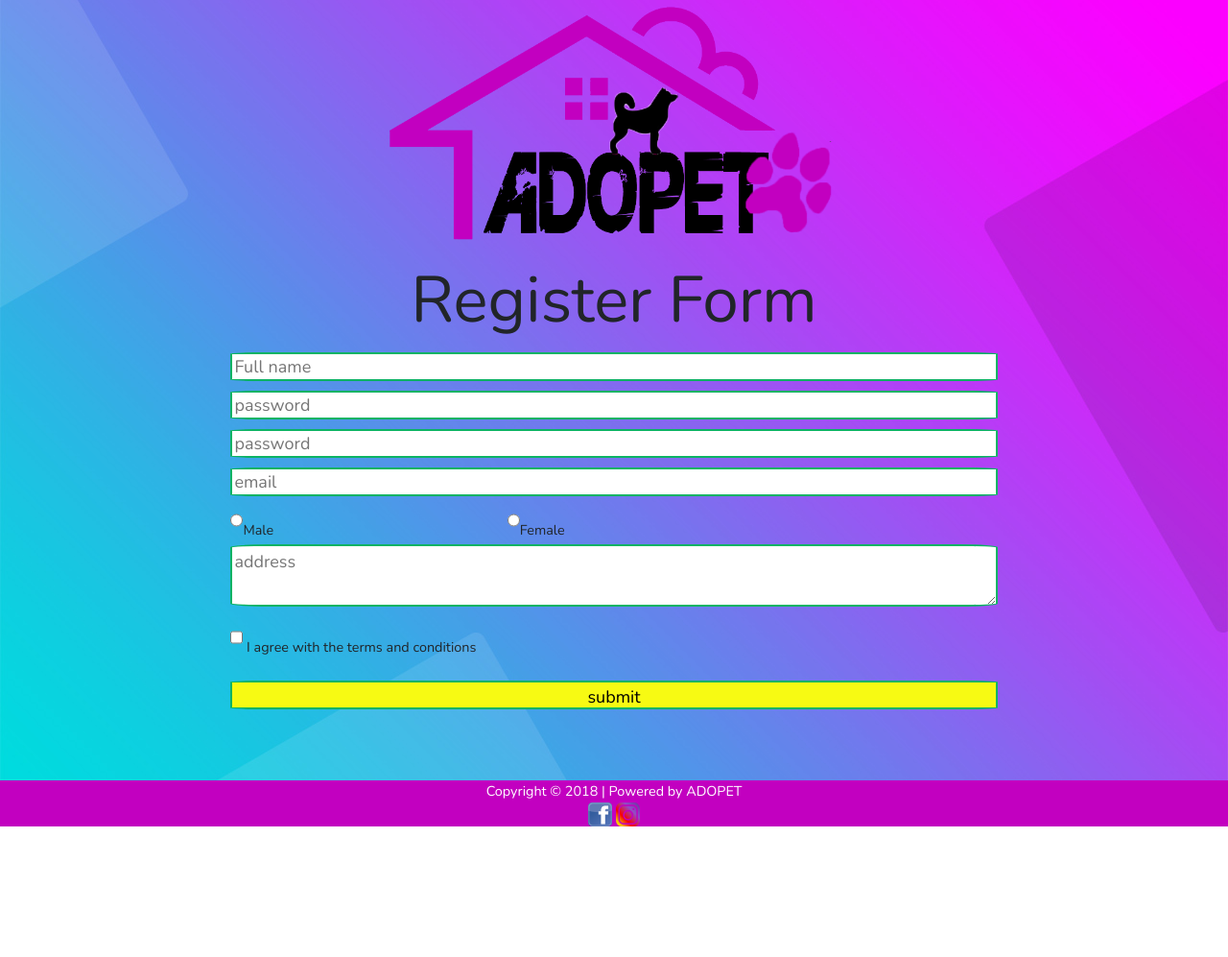
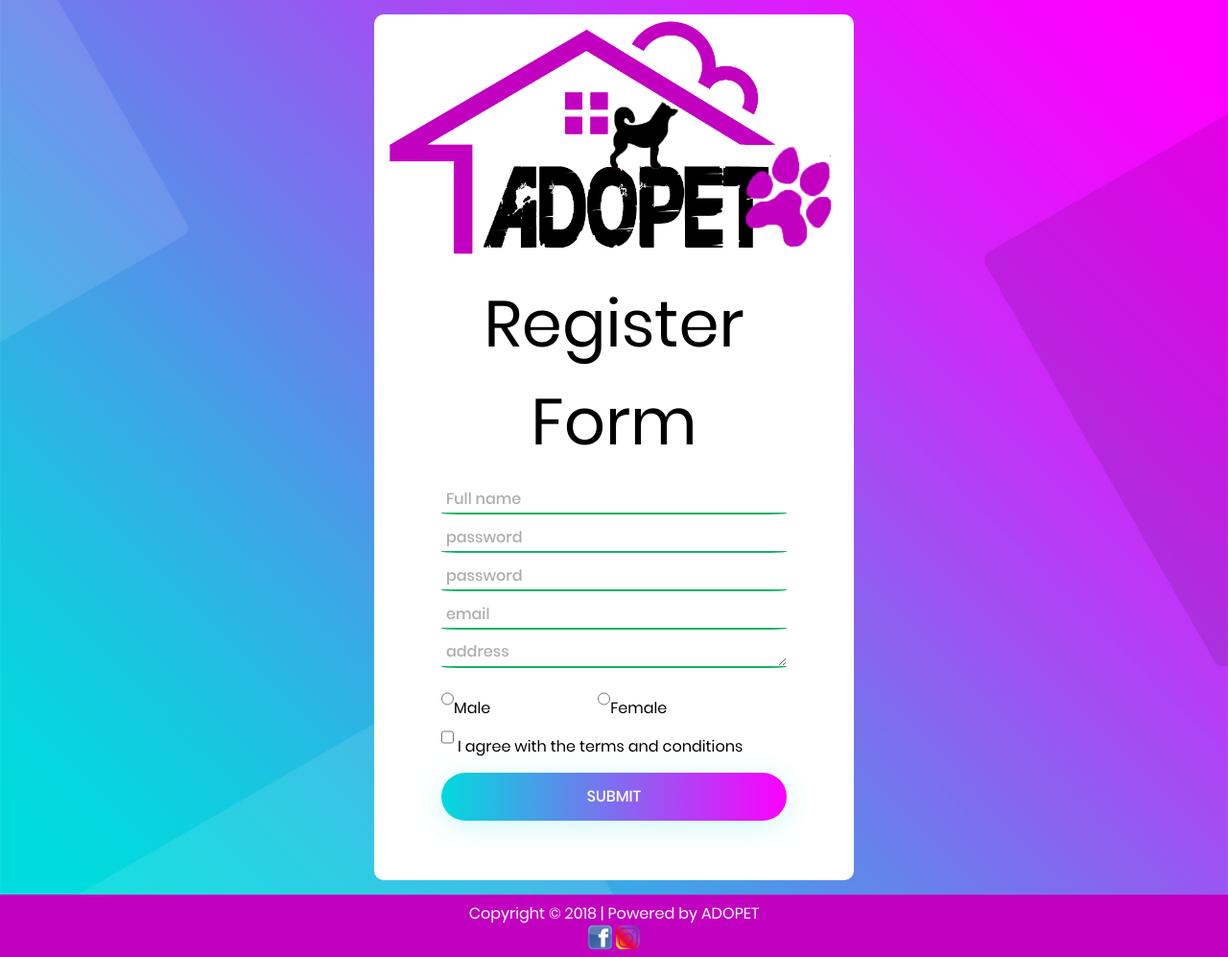
Before and after one commit to christan8120/Adopet, a Laravel app: page /register in a window 1280 px wide. Shown: the whole page at 96% size. Before the commit the page ends 861 px from the top, so only its background shows below. Run offline with Laravel 8, Linux system fonts and the light colour scheme; style sheets or scripts are compiled from the project's sources.

Commit message:
tambah masterpage, footer

```diff
--- a/public/css/login/register.css
+++ b/public/css/login/register.css
@@ -2,7 +2,6 @@
     margin: 0px;
     background-position: center;
     background-size: cover;
-    font-family: 'Niramit', sans-serif;
 }
 
 .header{
@@ -15,7 +14,7 @@
 }
 
 .header-logo img{
-    width:90vw;
+    width:100%;
     max-width: 500px;
 }
 
@@ -40,6 +39,8 @@
 {
     font-size: 9vw;
     text-align: center;
+    padding-top: 5px;
+    padding-bottom: 15px;
 }
 
 @media screen and (min-width: 750px) {
@@ -58,12 +59,18 @@
 .content-form input, .content-form textarea
 {
     width: 100%;
-    border: 2px solid #0cb364;
+    border-bottom: 2px solid #0cb364;
     border-radius: 5%;
     background-color: white;
     margin-bottom: 10px;
     height: 35px;
-    font-size: 18px;
+    font-family: Poppins-Medium;
+    font-size: 16px;
+    padding-left: 5px;
+}
+
+.content-form input:focus, .content-form textarea:focus{
+    border-bottom: 2px solid #00dbde !important;
 }
 
 @media screen and (min-width: 750px) {
@@ -72,39 +79,15 @@
     }
 }
 
-.content-form input[type="submit"]
-{
-    margin-top: 20px;
-    border-radius: 5%;
-    background-color: #f7fa13;
-
-}
-
-.content-form input[type="submit"]:hover
-{
-    background-color: white;
-    border:5px solid black;
-}
-
 .content-form #gender input, .content-form #agreement input{
     width:unset;
 }
 
 .content-form #agreement{
     text-align: left;
+    padding-bottom: 12px;
 }
 
 .content-form #gender{
     text-align: left;
 }
-
-.footer{
-    text-align: center;
-    background-color: #c200c0;
-    color:#fff;
-}
-
-.footer-title
-{
-    text-align: center;
-}
--- a/public/css/main.css
+++ b/public/css/main.css
@@ -159,6 +159,7 @@
 }
 
 .container-login100 {
+    background-image: url('../image/bg-01.jpg');
   width: 100%;
   min-height: 100vh;
   display: -webkit-box;
@@ -469,3 +470,18 @@
     padding-right: 15px;
   }
 }
+
+/*//////////////////////////////////////////////////////////////////
+[ Footer ]*/
+
+.footer{
+    text-align: center;
+    background-color: #c200c0;
+    color:#fff;
+    padding-top: 7px;
+}
+
+.footer-title
+{
+    text-align: center;
+}
--- a/resources/views/layout.blade.php
+++ b/resources/views/layout.blade.php
@@ -1,7 +1,39 @@
-<?php
-/**
- * Created by PhpStorm.
- * User: kevin
- * Date: 16/10/2018
- * Time: 22.39
- */
+<!DOCTYPE html>
+<html lang="en">
+<style>
+    body, html {
+        height: 100%;
+    }
+</style>
+<head>
+    <title>@yield('title')</title>
+    <meta charset="UTF-8">
+    <meta name="viewport" content="width=device-width, initial-scale=1">
+
+    <link rel="stylesheet" type="text/css" href="{{asset('css/main.css')}}">
+
+    @yield('head')
+</head>
+
+<body>
+    <main>
+        <!-- Content goes here -->
+        @yield('content')
+    </main>
+
+    <div class="footer">
+        <div class="footer-title">
+            Copyright &copy; 2018 | Powered by ADOPET
+        </div>
+
+        <div class="footer-media">
+            <a href="https://www.facebook.com">
+                <img src="{{URL::asset('image/logo/facebook.png')}}" width="25" height="25">
+            </a>
+            <a href="https://www.instagram.com">
+                <img src="{{URL::asset('image/logo/instagram.png')}}" width="25" height="25">
+            </a>
+        </div>
+
+    </div>
+</body>
--- a/resources/views/register.blade.php
+++ b/resources/views/register.blade.php
@@ -1,5 +1,14 @@
-<!DOCTYPE html>
-<html>
+@extends('layout')
+@section('title','Registrasi Adopet')
+
+@section('head')
+    <link rel="stylesheet" type="text/css" href="{{URL::asset('css/login/register.css')}}">
+
+    <script type="text/javascript" src="https://code.jquery.com/jquery-3.3.1.min.js"></script>
+    <script src="https://unpkg.com/sweetalert/dist/sweetalert.min.js"></script>
+@endsection
+
+@section('content')
     <script>
         function Submit(){
             var txtName = $('#txtName');
@@ -27,12 +36,12 @@
                 swal("","Your email hasn't been filled", "error");
                 return false;
             }
+            else if(txtAddress.val()===""){
+                swal("","Your address hasn't been filled", "error");
+                return false;
+            }
             else if(!rbMale.prop('checked') && !rbFemale.prop('checked')){
                 swal("","Your haven't chosen your gender!", "error");
-			return false;
-		}
-		else if(txtAddress.val()===""){
-			swal("","Your address hasn't been filled", "error");
                 return false;
             }
             else if(!cbxAgree.prop('checked')){
@@ -43,23 +52,7 @@
         }
     </script>
 
-<style>
-	body {
-		background-image: url('{{ asset('image/bg-01.jpg') }}');
-	}
-</style>
 
-<head>
-	<title>Registrasi Adopet</title>
-	<meta name="viewport" content="width=device-width, initial-scale=1.0">
-	<link rel="stylesheet" type="text/css" href="{{URL::asset('css/login/register.css')}}">
-
-	<link rel="stylesheet" type="text/css" href="{{asset('css/login/main.css')}}">
-
-	<script type="text/javascript" src="https://code.jquery.com/jquery-3.3.1.min.js"></script>
-	<script src="https://unpkg.com/sweetalert/dist/sweetalert.min.js"></script>
-</head>
-<body>
 	<div class="limiter">
 		<div class="container-login100">
 			<div class="container wrap-login100">
@@ -74,21 +67,29 @@
 					</div>
 
 					<div class="content-form">
-						<form action="/" method="post" onsubmit="return Submit()">
+						<form action="/login" method="post" onsubmit="return Submit()">
 							<input id="txtName" type="text" name="Full name" placeholder="Full name"><br>
 							<input id="txtPassword" type="password" name="password" placeholder="password"><br>
 							<input id="txtPassword2" type="password" name="password" placeholder="password"><br>
 							<input id="txtEmail" type="email" name="email" placeholder="email">
+
+							<textarea id="txtAddress" placeholder="address"></textarea>
 
                             <div id="gender">
                                 <input id="rbMale" type="radio" name="gender">Male
                                 <input id="rbFemale" type="radio" name="gender" style="margin-left:30%">Female
                             </div>
 
-							<textarea id="txtAddress" placeholder="address" style="height: 65px"></textarea>
 							<div id="agreement"><input id="cbxAgree" type="checkbox" name="agreement"> I agree with the terms and conditions</div>
 
-							<input id="submit" type="submit" value="submit" >
+                            <div class="container-login100-form-btn">
+                                <div class="wrap-login100-form-btn">
+                                    <div class="login100-form-bgbtn"></div>
+                                    <button id="submit" class="login100-form-btn">
+                                        Submit
+                                    </button>
+                                </div>
+                            </div>
 
 						</form>
 
@@ -97,20 +98,6 @@
 			</div>
 		</div>
 
-		<div class="footer">
-			<div class="footer-title">
-				Copyright &copy; 2018 | Powered by ADOPET
+
 	</div>
-
-			<div class="footer-media">
-				<a href="https://www.facebook.com">
-					<img src="{{URL::asset('image/logo/facebook.png')}}" width="25" height="25">
-				</a>
-				<a href="https://www.instagram.com">
-					<img src="{{URL::asset('image/logo/instagram.png')}}" width="25" height="25">
-				</a>
-			</div>
-		</div>
-	</div>
-</body>
-</html>
+@endsection
--- a/routes/web.php
+++ b/routes/web.php
@@ -19,6 +19,10 @@
     return view('login');
 });
 
+Route::post('/login', function () {
+    return view('login');
+});
+
 Route::get('/register', function () {
     return view('register');
 });
```
Also changed, not shown: resources/views/login.blade.php (+10 -30 lines). Lines whose indentation alone changed are shown as unchanged.
